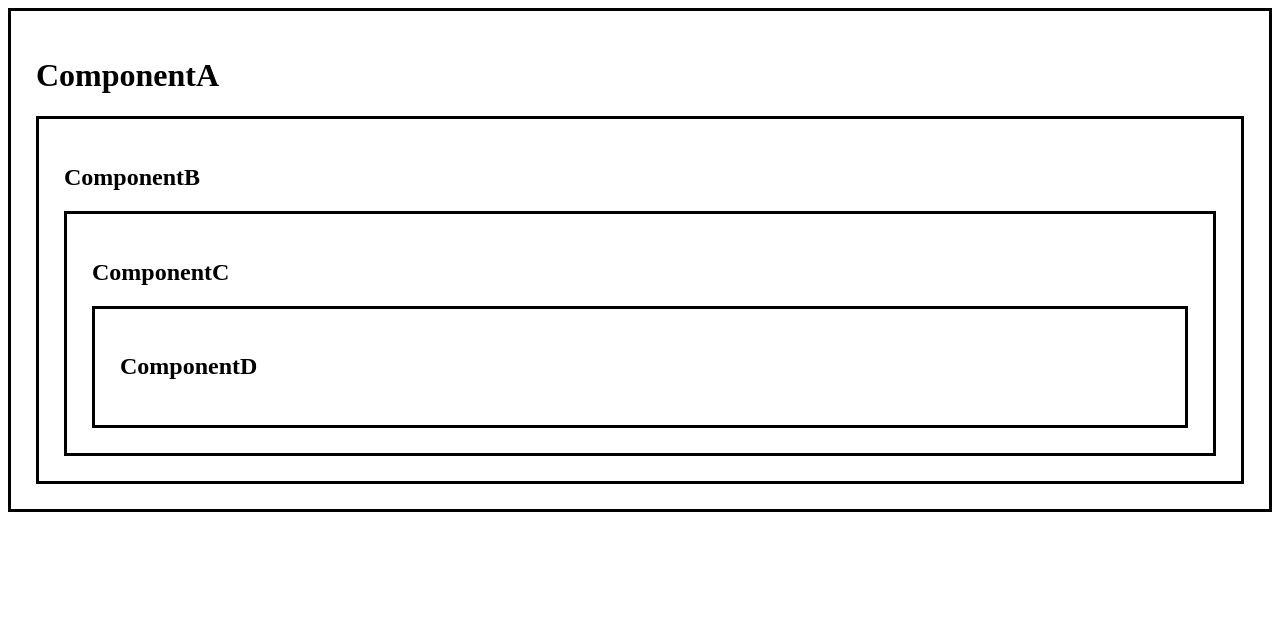
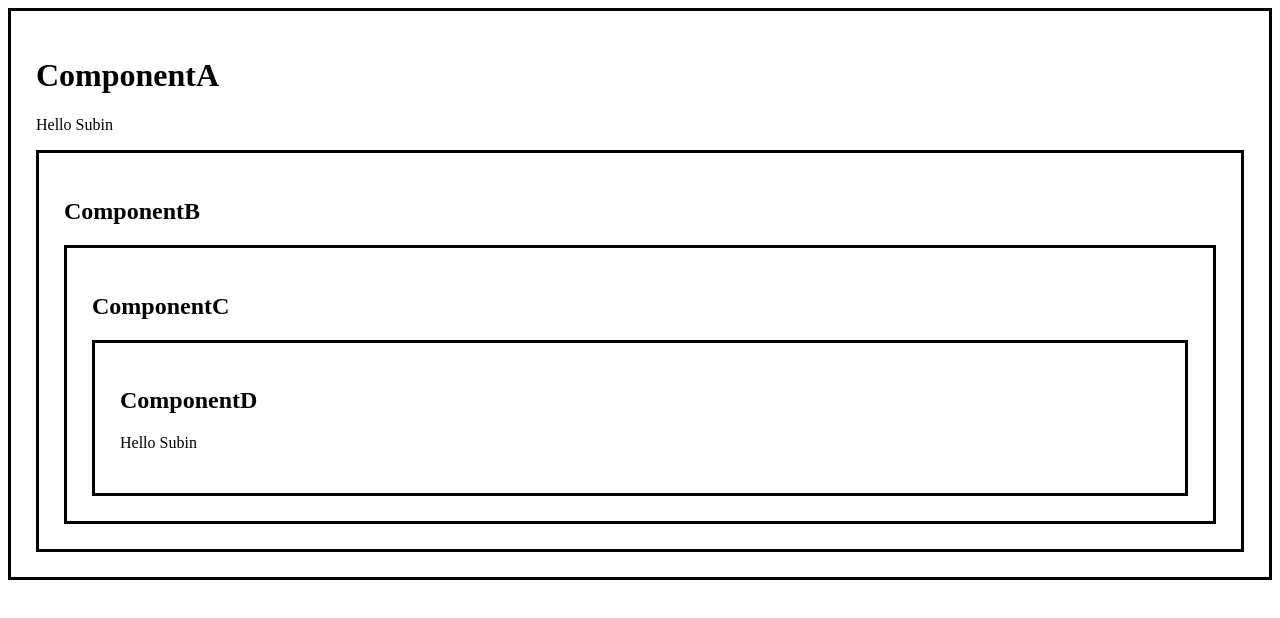
Before and after one commit to Subinkvs/React_Color_Picker, a React (Vite) app: page / in a window 1280 px wide. Shown: the top 618 px of the page. Built offline with nearby package versions, Linux system fonts and the light colour scheme.

Commit message:
added props drilling

```diff
--- a/src/ComponentA.jsx
+++ b/src/ComponentA.jsx
@@ -1,12 +1,16 @@
+import React, {useState} from "react"
 import ComponentB from "./ComponentB"
+
 
 function ComponentA(){
 
+    const [user, setName] = useState("Subin")
 
     return(
         <div className="box">
             <h1>ComponentA</h1>
-            <ComponentB/>
+            <p>{`Hello ${user}`}</p>
+            <ComponentB user={user}/>
         </div>
     )
 
--- a/src/ComponentB.jsx
+++ b/src/ComponentB.jsx
@@ -1,11 +1,11 @@
 import ComponentC from "./ComponentC"
 
-function ComponentB(){
+function ComponentB(props){
 
 return(
     <div className="box">
         <h2>ComponentB</h2>
-        <ComponentC/>
+        <ComponentC user={props.user}/>
     </div>
 )
 }
--- a/src/ComponentC.jsx
+++ b/src/ComponentC.jsx
@@ -1,13 +1,12 @@
 import ComponentD from "./ComponentD"
 
-function ComponentC(){
+function ComponentC(props){
 
     return(
         <div className="box">
             <h2>ComponentC</h2>
-            <ComponentD/>
-
-        </div>
+            <ComponentD user={props.user}/>
+            </div>
     )
 }
 
--- a/src/ComponentD.jsx
+++ b/src/ComponentD.jsx
@@ -1,8 +1,9 @@
-function ComponentD(){
+function ComponentD(props){
 
     return(
         <div className="box">
             <h2>ComponentD</h2>
+            <p>{`Hello ${props.user}`}</p>
         </div>
     )
 }
```
